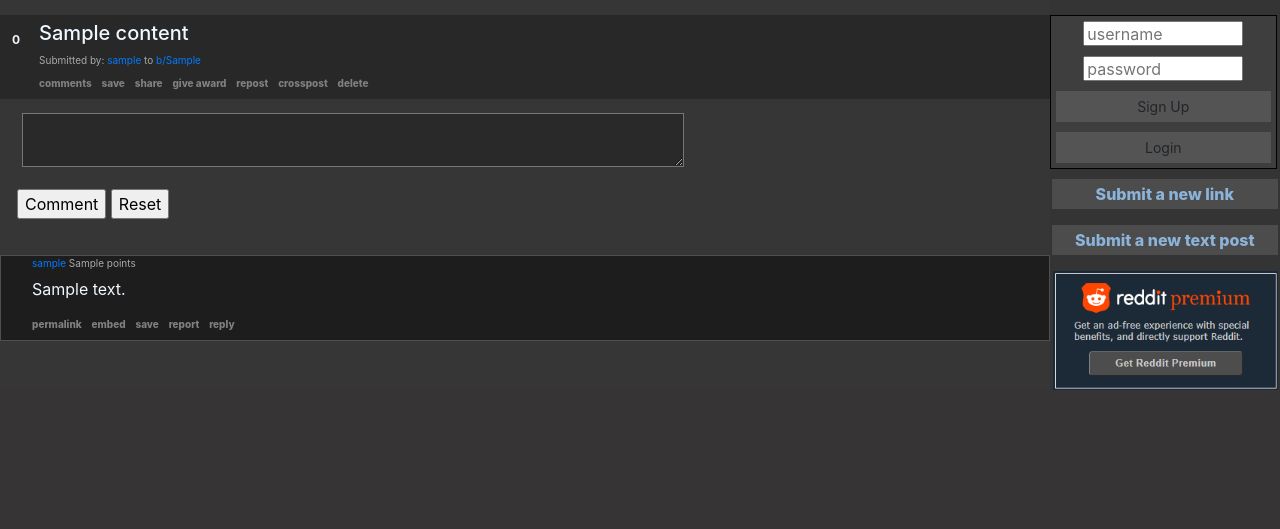
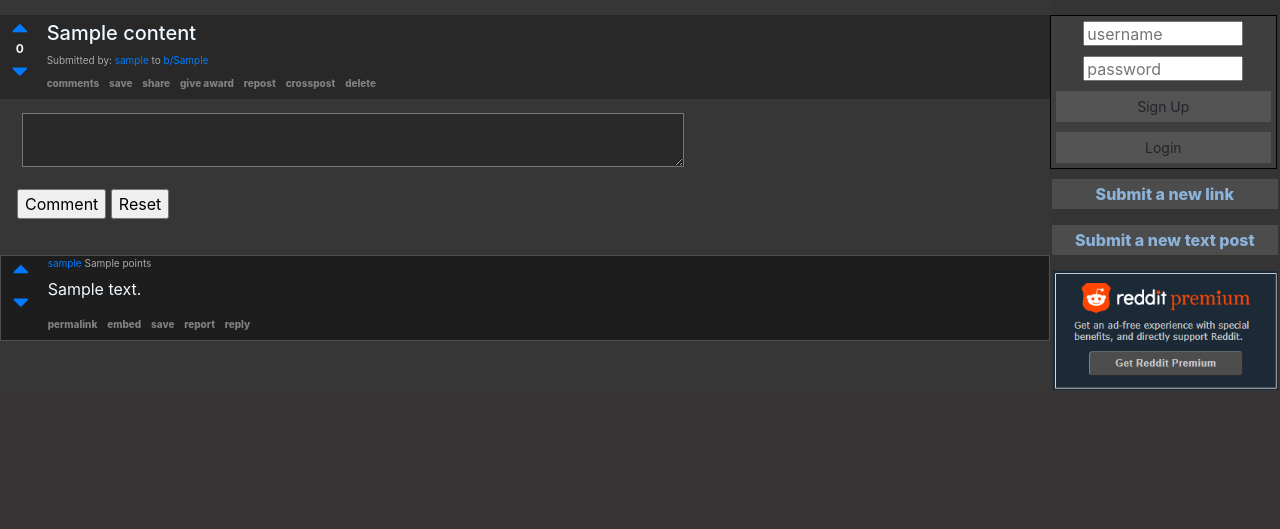
Before and after one commit to elvisknelson/breddit, a PHP site: page /commentindex.php?postid=1 in a window 1280 px wide. Shown: the part 50-579 px from the top of the page. Run offline with PHP 8.4, Linux system fonts and the light colour scheme; tables that the repository leaves empty or names only in its code hold one stand-in row (values such as "Sample post"); data that the repository does not hold is empty.

Commit message:
Fixing Font Awesome

```diff
--- a/commentindex.php
+++ b/commentindex.php
@@ -23,7 +23,7 @@
   <head>
     <meta charset="utf-8">
     <meta name="viewport" content="width=device-width, initial-scale=1, shrink-to-fit=no">
-    <link href="font-awesome/css/all.css" rel="stylesheet">
+    <link rel="stylesheet" href="https://use.fontawesome.com/releases/v5.7.0/css/all.css" integrity="sha384-lZN37f5QGtY3VHgisS14W3ExzMWZxybE1SJSEsQp9S+oqd12jhcu+A56Ebc1zFSJ" crossorigin="anonymous">
     <link rel="stylesheet" href="https://stackpath.bootstrapcdn.com/bootstrap/4.3.1/css/bootstrap.min.css" integrity="sha384-ggOyR0iXCbMQv3Xipma34MD+dH/1fQ784/j6cY/iJTQUOhcWr7x9JvoRxT2MZw1T" crossorigin="anonymous">
     <link rel="stylesheet" href="style.css">
     <link href="https://fonts.googleapis.com/css?family=Bree+Serif&display=swap" rel="stylesheet">
--- a/create.php
+++ b/create.php
@@ -8,7 +8,7 @@
   <head>
     <meta charset="utf-8">
     <meta name="viewport" content="width=device-width, initial-scale=1, shrink-to-fit=no">
-    <link href="font-awesome/css/all.css" rel="stylesheet">
+    <link rel="stylesheet" href="https://use.fontawesome.com/releases/v5.7.0/css/all.css" integrity="sha384-lZN37f5QGtY3VHgisS14W3ExzMWZxybE1SJSEsQp9S+oqd12jhcu+A56Ebc1zFSJ" crossorigin="anonymous">
     <link rel="stylesheet" href="https://stackpath.bootstrapcdn.com/bootstrap/4.3.1/css/bootstrap.min.css" integrity="sha384-ggOyR0iXCbMQv3Xipma34MD+dH/1fQ784/j6cY/iJTQUOhcWr7x9JvoRxT2MZw1T" crossorigin="anonymous">
     <link rel="stylesheet" href="style.css">
     <link href="https://fonts.googleapis.com/css?family=Bree+Serif&display=swap" rel="stylesheet">
--- a/index.php
+++ b/index.php
@@ -19,7 +19,7 @@
   <head>
     <meta charset="utf-8">
     <meta name="viewport" content="width=device-width, initial-scale=1, shrink-to-fit=no">
-    <link href="font-awesome/css/all.css" rel="stylesheet">
+    <link rel="stylesheet" href="https://use.fontawesome.com/releases/v5.7.0/css/all.css" integrity="sha384-lZN37f5QGtY3VHgisS14W3ExzMWZxybE1SJSEsQp9S+oqd12jhcu+A56Ebc1zFSJ" crossorigin="anonymous">
     <link rel="stylesheet" href="https://stackpath.bootstrapcdn.com/bootstrap/4.3.1/css/bootstrap.min.css" integrity="sha384-ggOyR0iXCbMQv3Xipma34MD+dH/1fQ784/j6cY/iJTQUOhcWr7x9JvoRxT2MZw1T" crossorigin="anonymous">
     <link rel="stylesheet" href="style.css">
     <link href="https://fonts.googleapis.com/css?family=Bree+Serif&display=swap" rel="stylesheet">
--- a/newuser.php
+++ b/newuser.php
@@ -8,7 +8,7 @@
   <head>
     <meta charset="utf-8">
     <meta name="viewport" content="width=device-width, initial-scale=1, shrink-to-fit=no">
-    <link href="font-awesome/css/all.css" rel="stylesheet">
+    <link rel="stylesheet" href="https://use.fontawesome.com/releases/v5.7.0/css/all.css" integrity="sha384-lZN37f5QGtY3VHgisS14W3ExzMWZxybE1SJSEsQp9S+oqd12jhcu+A56Ebc1zFSJ" crossorigin="anonymous">
     <link rel="stylesheet" href="https://stackpath.bootstrapcdn.com/bootstrap/4.3.1/css/bootstrap.min.css" integrity="sha384-ggOyR0iXCbMQv3Xipma34MD+dH/1fQ784/j6cY/iJTQUOhcWr7x9JvoRxT2MZw1T" crossorigin="anonymous">
     <link rel="stylesheet" href="style.css">
     <link href="https://fonts.googleapis.com/css?family=Bree+Serif&display=swap" rel="stylesheet">
--- a/post.php
+++ b/post.php
@@ -16,7 +16,7 @@
   <head>
     <meta charset="utf-8">
     <meta name="viewport" content="width=device-width, initial-scale=1, shrink-to-fit=no">
-    <link href="font-awesome/css/all.css" rel="stylesheet">
+    <link rel="stylesheet" href="https://use.fontawesome.com/releases/v5.7.0/css/all.css" integrity="sha384-lZN37f5QGtY3VHgisS14W3ExzMWZxybE1SJSEsQp9S+oqd12jhcu+A56Ebc1zFSJ" crossorigin="anonymous">
     <link rel="stylesheet" href="https://stackpath.bootstrapcdn.com/bootstrap/4.3.1/css/bootstrap.min.css" integrity="sha384-ggOyR0iXCbMQv3Xipma34MD+dH/1fQ784/j6cY/iJTQUOhcWr7x9JvoRxT2MZw1T" crossorigin="anonymous">
     <link rel="stylesheet" href="style.css">
     <link href="https://fonts.googleapis.com/css?family=Bree+Serif&display=swap" rel="stylesheet">
--- a/subindex.php
+++ b/subindex.php
@@ -16,7 +16,7 @@
   <head>
     <meta charset="utf-8">
     <meta name="viewport" content="width=device-width, initial-scale=1, shrink-to-fit=no">
-    <link href="font-awesome/css/all.css" rel="stylesheet">
+    <link rel="stylesheet" href="https://use.fontawesome.com/releases/v5.7.0/css/all.css" integrity="sha384-lZN37f5QGtY3VHgisS14W3ExzMWZxybE1SJSEsQp9S+oqd12jhcu+A56Ebc1zFSJ" crossorigin="anonymous">
     <link rel="stylesheet" href="https://stackpath.bootstrapcdn.com/bootstrap/4.3.1/css/bootstrap.min.css" integrity="sha384-ggOyR0iXCbMQv3Xipma34MD+dH/1fQ784/j6cY/iJTQUOhcWr7x9JvoRxT2MZw1T" crossorigin="anonymous">
     <link rel="stylesheet" href="style.css">
     <link href="https://fonts.googleapis.com/css?family=Bree+Serif&display=swap" rel="stylesheet">
--- a/userindex.php
+++ b/userindex.php
@@ -16,7 +16,7 @@
   <head>
     <meta charset="utf-8">
     <meta name="viewport" content="width=device-width, initial-scale=1, shrink-to-fit=no">
-    <link href="font-awesome/css/all.css" rel="stylesheet">
+    <link rel="stylesheet" href="https://use.fontawesome.com/releases/v5.7.0/css/all.css" integrity="sha384-lZN37f5QGtY3VHgisS14W3ExzMWZxybE1SJSEsQp9S+oqd12jhcu+A56Ebc1zFSJ" crossorigin="anonymous">
     <link rel="stylesheet" href="https://stackpath.bootstrapcdn.com/bootstrap/4.3.1/css/bootstrap.min.css" integrity="sha384-ggOyR0iXCbMQv3Xipma34MD+dH/1fQ784/j6cY/iJTQUOhcWr7x9JvoRxT2MZw1T" crossorigin="anonymous">
     <link rel="stylesheet" href="style.css">
     <link href="https://fonts.googleapis.com/css?family=Bree+Serif&display=swap" rel="stylesheet">
```
